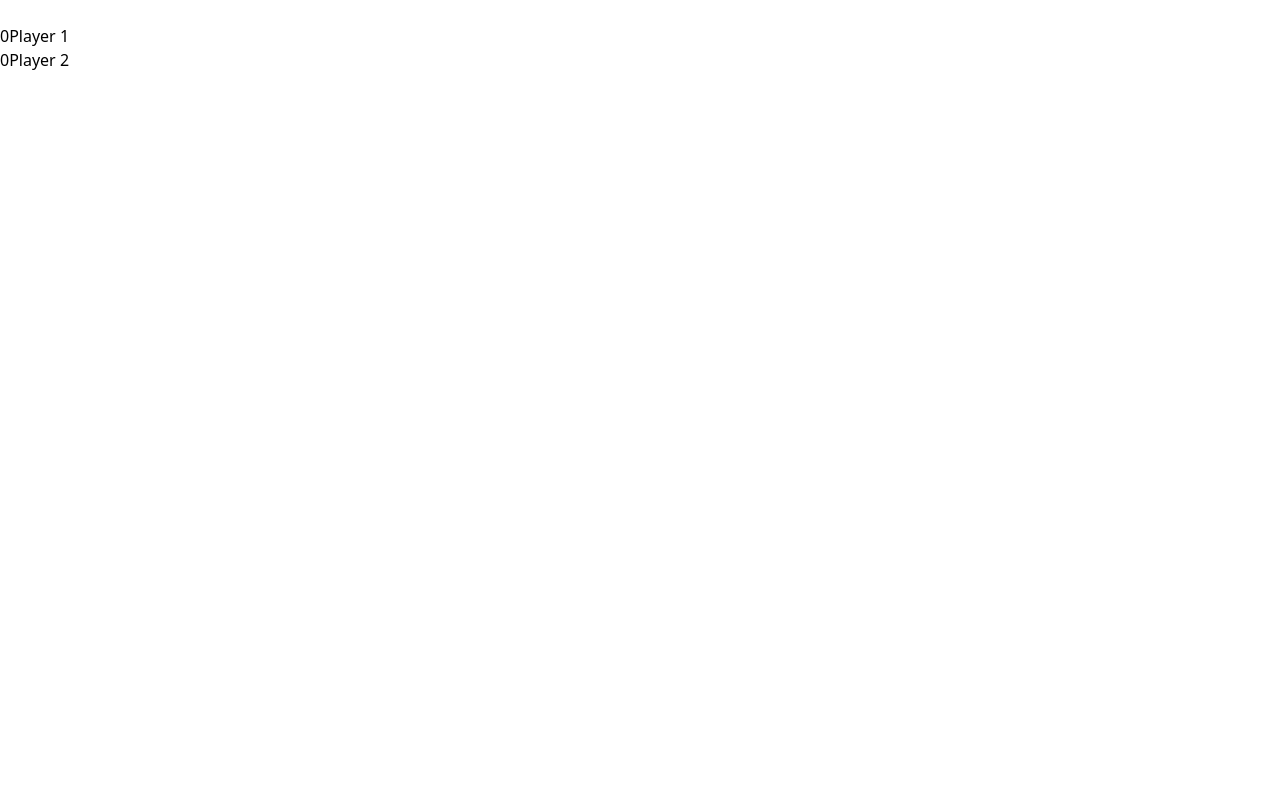
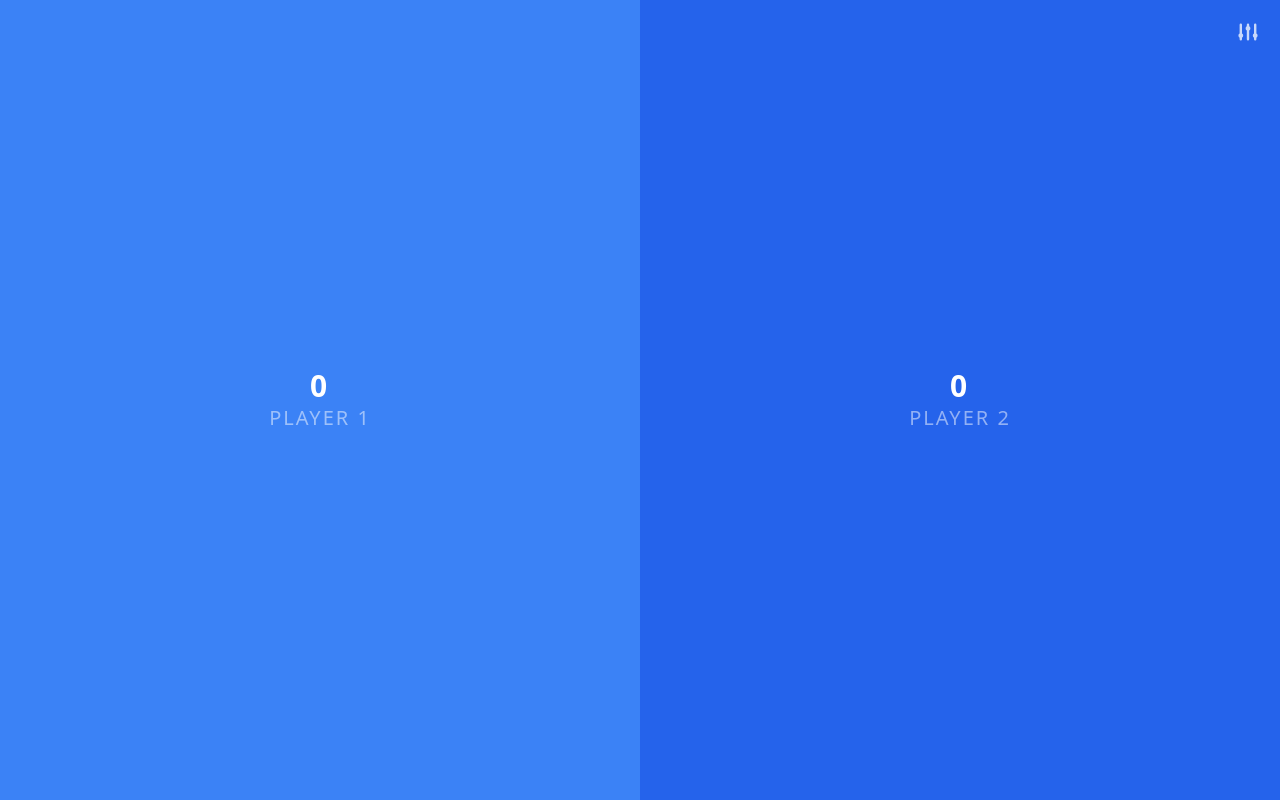
Before and after one commit to sstottelaar/speedscore, a Vue app: page / in a window 1280 px wide. Built offline with nearby package versions, Linux system fonts and the light colour scheme.

Commit message:
Updated tailwind config, again

```diff
--- a/tailwind.config.js
+++ b/tailwind.config.js
@@ -6,12 +6,6 @@ module.exports = {
   plugins: [],
   purge: {
     enabled: process.env.NODE_ENV === 'production',
-    content: [
-      'components/**/*.vue',
-      'layouts/**/*.vue',
-      'pages/**/*.vue',
-      'plugins/**/*.js',
-      'nuxt.config.js',
-    ],
+    content: ['./src/**/*.vue'],
   },
 }
```
